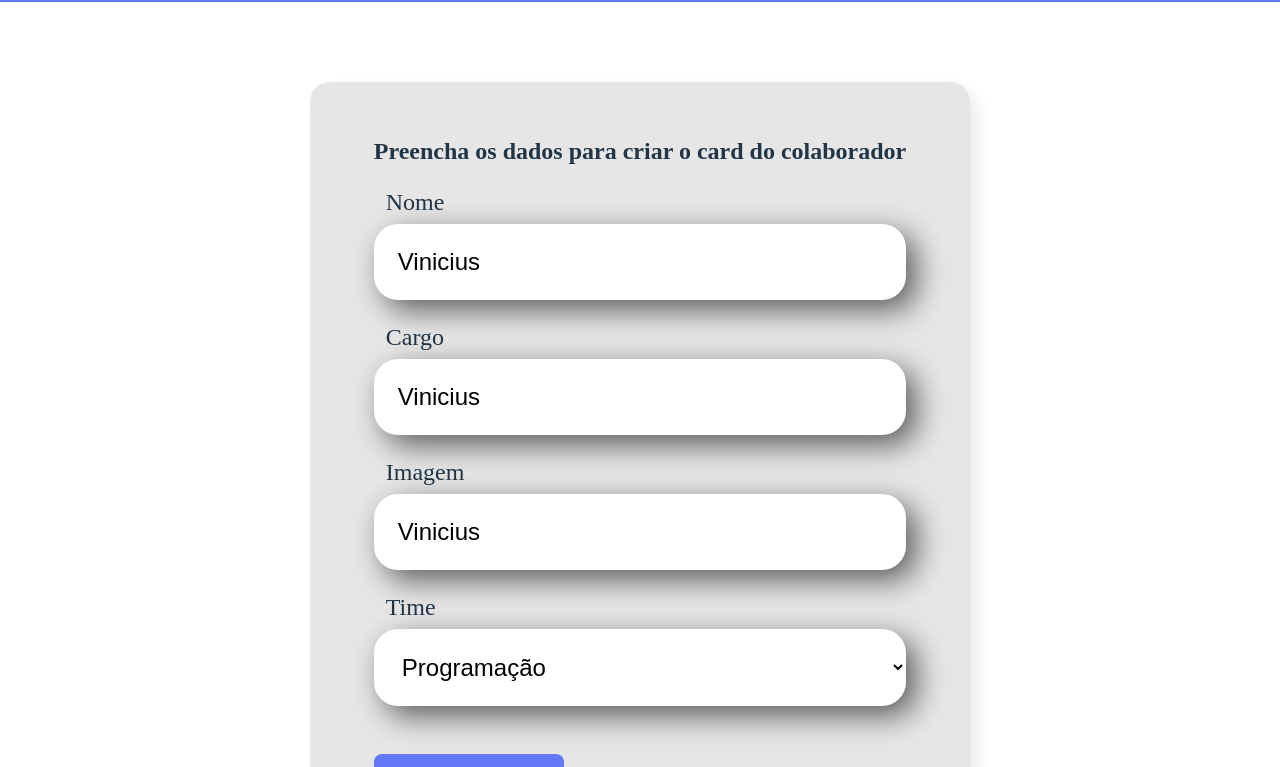
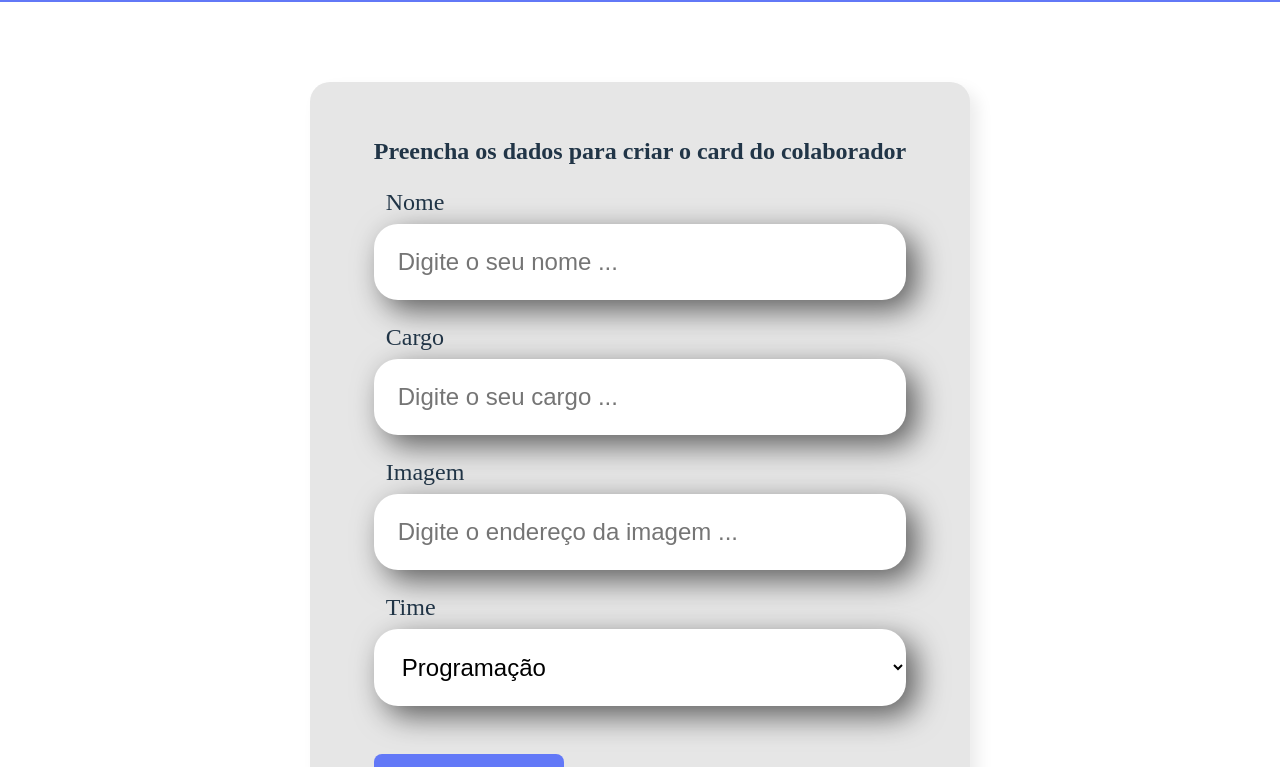
Before and after one commit to vinimaffra03/reactalura, a React (Vite) app: page / in a window 1280 px wide. Shown: the part 496-1263 px from the top of the page. Built offline with nearby package versions, Linux system fonts and the light colour scheme.

Commit message:
controlando estado com hook use state

```diff
--- a/src/componentes/CampoTexto/index.jsx
+++ b/src/componentes/CampoTexto/index.jsx
@@ -1,20 +1,19 @@
+import { useState } from 'react'
 import './CampoTexto.css'
 
-let valor = 'Vinicius';
+const CampoTexto = (props) => {
 
-const aoDigitado = (evento) => {
-    valor = evento.target.value
-    console.log(valor)
-}
+    const aoDigitado = (evento) => {
+        props.aoAlterado(evento.target.value)
+    }
 
-const CampoTexto = (props) => {
     return (
         <div className="campo-texto">
             <label>
                 {props.label}
             </label>
 
-            <input value={valor} onChange={aoDigitado} required={props.obrigatorio} placeholder={
+            <input value={props.valor} onChange={aoDigitado} required={props.obrigatorio} placeholder={
                 `${props.placeholder} ...`
             }/>
         </div>
--- a/src/componentes/Formulario/index.jsx
+++ b/src/componentes/Formulario/index.jsx
@@ -1,7 +1,9 @@
+import { useState } from 'react'
 import Botao from '../Botao'
 import CampoTexto from '../CampoTexto'
 import ListaSuspensa from '../listaSuspensa'
 import './Formulario.css'
+import { useFormState } from 'react-dom'
 
 const Formulario = () => {
 
@@ -14,9 +16,14 @@ const Formulario = () => {
         'Inovação e Gestão'
     ]
 
+    const [nome, setNome] = useState('')
+    const [cargo, setCargo] = useState('')
+    const [imagem, setImagem] = useState('')
+    const [time, setTime] = useState('')
+
     const aoSalvar = (evento) => {
         evento.preventDefault()
-        console.log('Form foi submetido')
+        console.log('Form foi submetido', nome, cargo, imagem, time)
     }
 
     return(
@@ -24,11 +31,36 @@ const Formulario = () => {
             <form onSubmit={aoSalvar}>
                 <h2>Preencha os dados para criar o card do colaborador</h2>
 
-                <CampoTexto obrigatorio={true} label="Nome" placeholder="Digite o seu nome"/>
-                <CampoTexto obrigatorio={true}label="Cargo" placeholder="Digite o seu cargo"/>
-                <CampoTexto label="Imagem" placeholder="Digite o endereço da imagem"/>
+                <CampoTexto
+                    obrigatorio={true}
+                    label="Nome"
+                    placeholder="Digite o seu nome"
+                    valor={nome}
+                    aoAlterado={valor => setNome(valor)}
+                 />
 
-                <ListaSuspensa obrigatorio={true} label='Time' itens={times}/>
+                <CampoTexto
+                    obrigatorio={true}
+                    label="Cargo"
+                    placeholder="Digite o seu cargo"
+                    valor={cargo}
+                    aoAlterado={valor => setCargo(valor)}
+                />
+
+                <CampoTexto
+                    label="Imagem"
+                    placeholder="Digite o endereço da imagem"
+                    valor={imagem}
+                    aoAlterado={valor => setImagem(valor)}
+                />
+
+                <ListaSuspensa
+                    obrigatorio={true}
+                    label='Time'
+                    itens={times}
+                    valor={time}
+                    aoAlterado={valor => setTime(valor)}
+                />
 
                 <Botao>
                     Criar Card
--- a/src/componentes/listaSuspensa/index.jsx
+++ b/src/componentes/listaSuspensa/index.jsx
@@ -1,12 +1,10 @@
 import './ListaSuspensa.css'
 
 const ListaSuspensa = (props) => {
-    console.log(props.itens);
-
     return (
         <div className='lista-suspensa'>
             <label>{props.label}</label>
-            <select required={props.obrigatorio}>
+            <select onChange={evento => props.aoAlterado(evento.target.value)} required={props.obrigatorio} value={props.value}>
                 {props.itens.map(item => {
                     return <option key={item}>{item}</option>
                 })}
```
